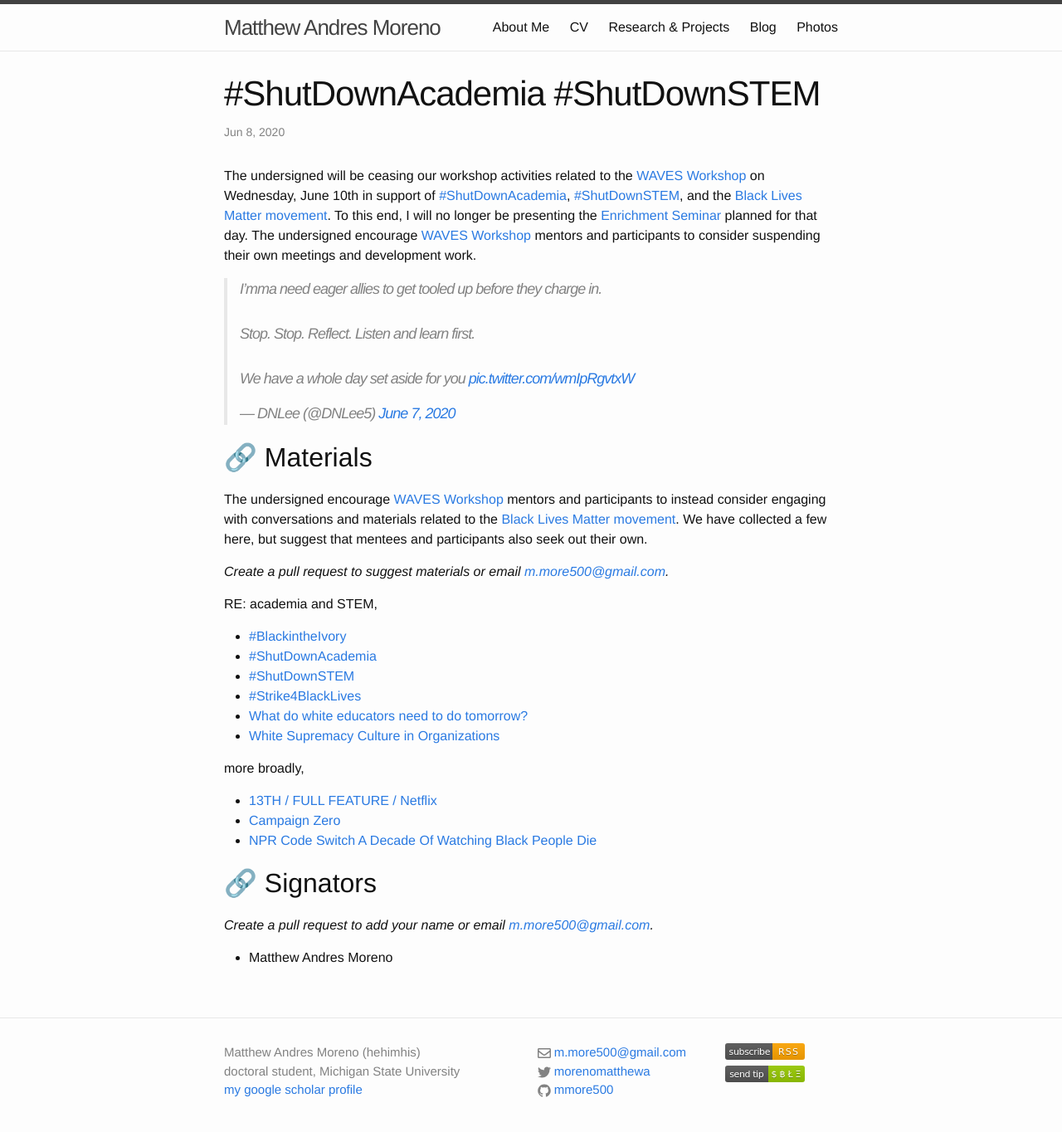
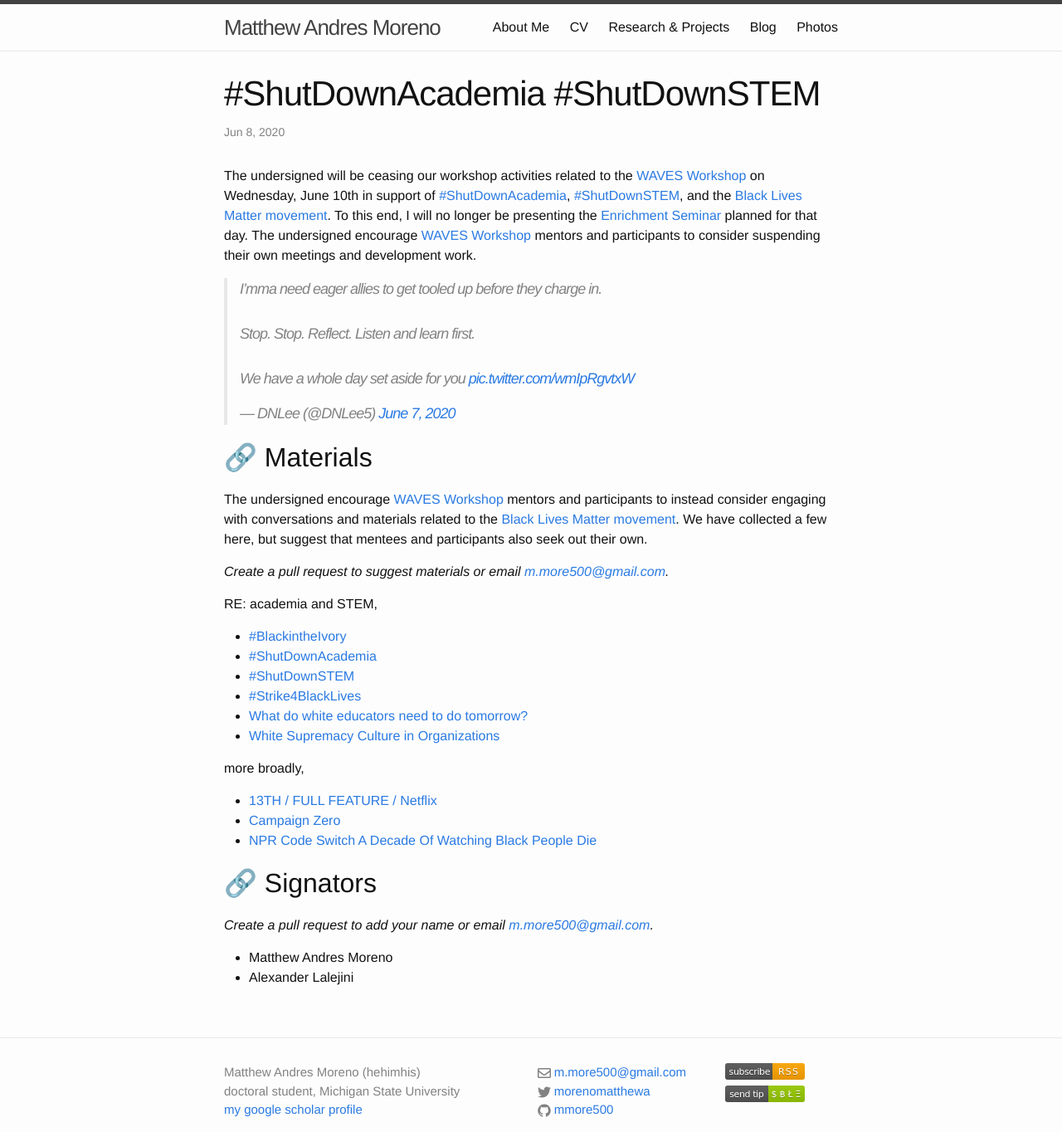
Before and after one commit to mmore500/mmore500.github.io, a Jekyll site: the page built from blog_personal/_posts/2020-06-08-shutdown-stem.md, in a window 1280 px wide. Shown: the whole page at 83% size. Built offline with Jekyll 4.4.1, drawn with Linux system fonts in a browser that asks for light colours; comment, search, counter and statistics services are not loaded; before the commit the page ends 1340 px from its top, so only the background shows below that.

Commit message:
Sign #ShutDownAcademia #ShutDownSTEM

```diff
--- a/blog_personal/_posts/2020-06-08-shutdown-stem.md
+++ b/blog_personal/_posts/2020-06-08-shutdown-stem.md
@@ -36,3 +36,4 @@
 *Create a pull request to add your name or email [m.more500@gmail.com](mailto:m.more500@gmail.com).*
 
 * Matthew Andres Moreno
+* Alexander Lalejini
```
